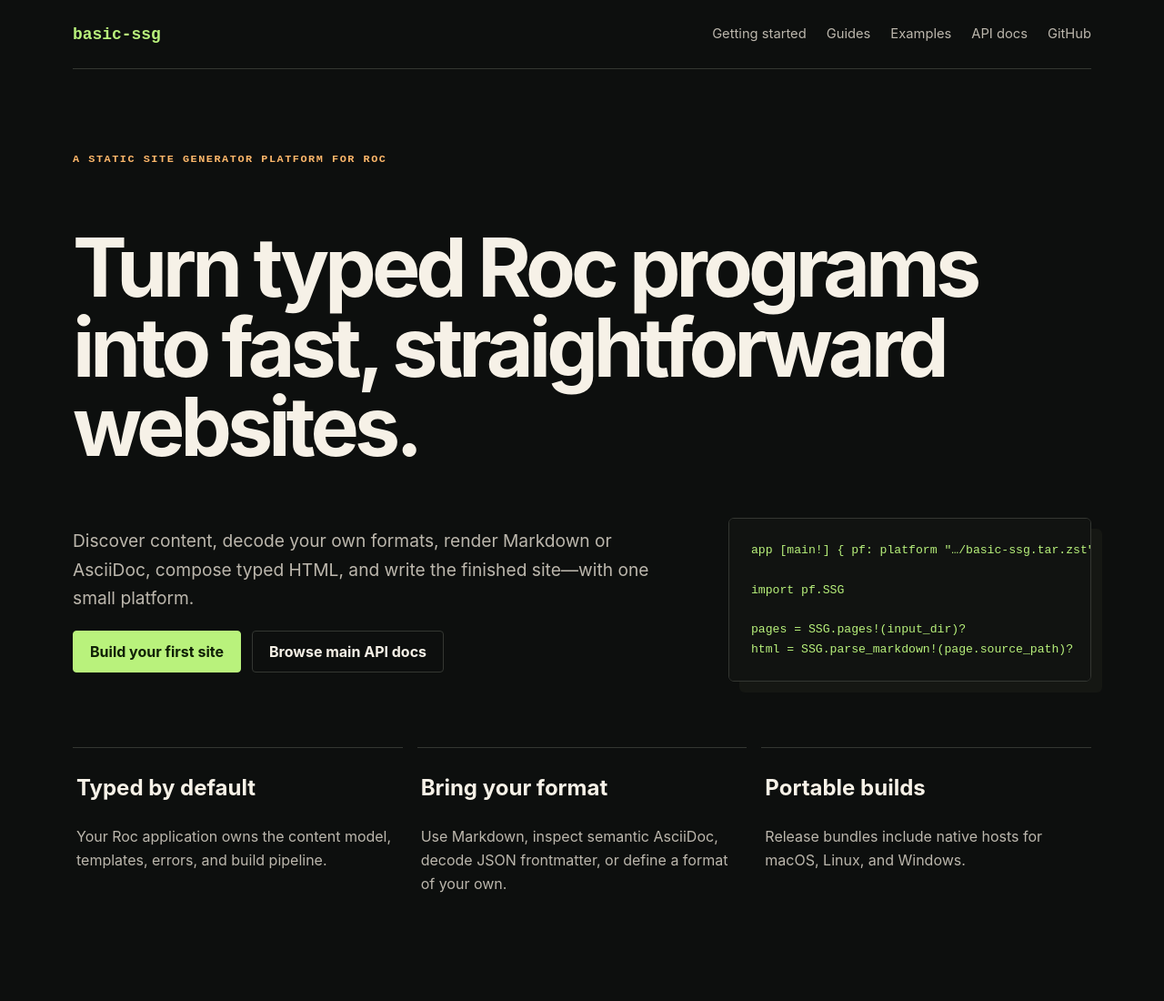
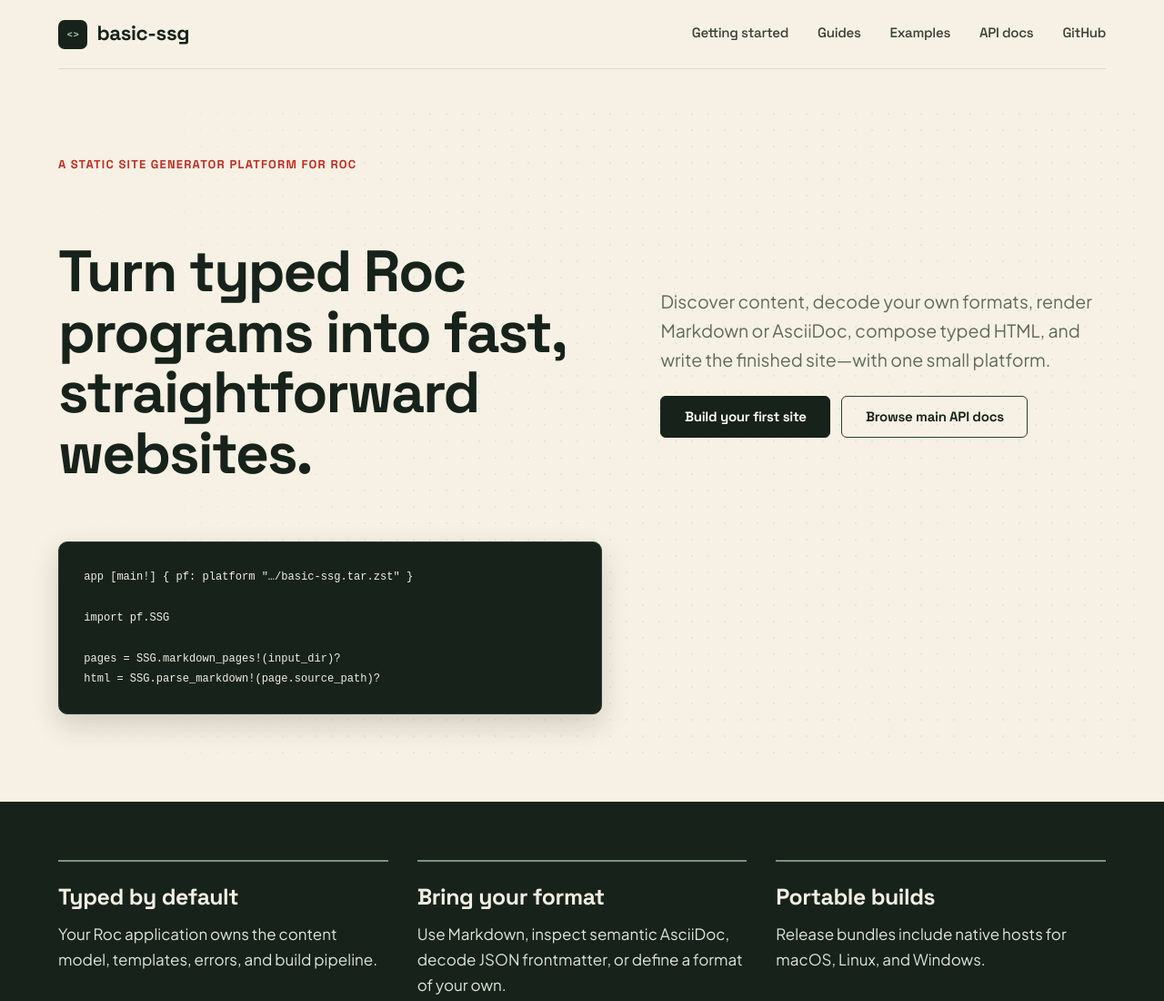
Before and after one commit to lukewilliamboswell/basic-ssg, a plain HTML site: page www/index.html in a window 1280 px wide. Shown: the top 1100 px of the page at 91% size. Drawn offline with Linux system fonts and the light colour scheme.

Commit message:
Rename Markdown pages API and restyle site

```diff
--- a/www/index.html
+++ b/www/index.html
@@ -5,6 +5,8 @@
   <meta name="viewport" content="width=device-width, initial-scale=1">
   <meta name="description" content="basic-ssg is a small, typed static-site-generation platform for Roc.">
   <title>basic-ssg · build static sites with Roc</title>
+  <link rel="preload" href="./fonts/space-grotesk-latin.woff2" as="font" type="font/woff2" crossorigin>
+  <link rel="preload" href="./fonts/plus-jakarta-sans-latin.woff2" as="font" type="font/woff2" crossorigin>
   <link rel="stylesheet" href="./site.css">
 </head>
 <body>
@@ -23,7 +25,7 @@
 
 import pf.SSG
 
-pages = SSG.pages!(input_dir)?
+pages = SSG.markdown_pages!(input_dir)?
 html = SSG.parse_markdown!(page.source_path)?</code></pre>
     </section>
     <section class="feature-grid" aria-label="Highlights">
@@ -35,7 +37,7 @@ html = SSG.parse_markdown!(page.source_path)?</code></pre>
       <div class="section-heading"><p class="eyebrow">Getting started</p><h2>From content folder to website</h2></div>
       <ol class="steps">
         <li><span>1</span><div><h3>Choose a release</h3><p>Copy the platform URL from the <a href="https://github.com/lukewilliamboswell/basic-ssg/releases/latest">latest GitHub release</a> into your Roc app header.</p></div></li>
-        <li><span>2</span><div><h3>Discover and render pages</h3><p>Use <code>SSG.pages!</code> for Markdown, <code>SSG.asciidoc_pages!</code> for AsciiDoc, or <code>SSG.pages_with!</code> for another extension.</p></div></li>
+        <li><span>2</span><div><h3>Discover and render pages</h3><p>Use <code>SSG.markdown_pages!</code> for Markdown, <code>SSG.asciidoc_pages!</code> for AsciiDoc, or <code>SSG.pages_with!</code> for another extension.</p></div></li>
         <li><span>3</span><div><h3>Compose typed HTML</h3><p>Build a document with <code>Html</code>, insert trusted rendered fragments where needed, and write it with <code>SSG.write_file!</code>.</p></div></li>
       </ol>
       <p class="callout">Start from the complete <a href="https://github.com/lukewilliamboswell/basic-ssg/tree/main/examples/orchard-guide">Orchard Guide</a>, then replace its navigation and content with your own.</p>
--- a/www/site.css
+++ b/www/site.css
@@ -1,7 +1,75 @@
-:root { color-scheme: dark; --ink:#f6f1e7; --muted:#bcb7ad; --panel:#181a19; --line:#343732; --green:#b9f27c; --orange:#ffb86b; --max:1120px; font-family:Inter,ui-sans-serif,system-ui,sans-serif }
-* { box-sizing:border-box } html { scroll-behavior:smooth } body { margin:0; background:#0d0f0e; color:var(--ink); line-height:1.65 } a { color:inherit; text-decoration-color:#777; text-underline-offset:.22em } a:hover { color:var(--green) }
-.site-header,main,footer { width:min(var(--max),calc(100% - 40px)); margin-inline:auto }.site-header { min-height:76px; display:flex; align-items:center; justify-content:space-between; gap:24px; border-bottom:1px solid var(--line) }.brand { color:var(--green); font:700 1.12rem ui-monospace,monospace; text-decoration:none } nav { display:flex; flex-wrap:wrap; gap:22px } nav a { color:var(--muted); text-decoration:none; font-size:.92rem }
-.hero { padding:92px 0 72px; display:grid; grid-template-columns:1.25fr .75fr; gap:56px; align-items:center }.eyebrow { color:var(--orange); text-transform:uppercase; letter-spacing:.13em; font:700 .74rem ui-monospace,monospace } h1,h2,h3,p { margin-top:0 } h1 { font-size:clamp(2.7rem,7vw,5.9rem); line-height:.98; letter-spacing:-.055em; grid-column:1/-1; max-width:1050px; margin-bottom:0 }.lede { font-size:1.2rem; color:var(--muted); max-width:660px }.actions,.docs-links { display:flex; flex-wrap:wrap; gap:12px }.button { display:inline-flex; min-height:46px; align-items:center; padding:0 18px; border:1px solid var(--line); border-radius:4px; text-decoration:none; font-weight:700 }.button.primary { background:var(--green); border-color:var(--green); color:#102006 }.terminal { margin:0; overflow:auto; padding:24px; background:#111311; border:1px solid var(--line); border-radius:6px; box-shadow:12px 12px 0 #151713; font-size:.82rem }.terminal span,code { color:var(--green) }
-.feature-grid,.card-grid,.examples { display:grid; grid-template-columns:repeat(3,1fr); gap:16px }.feature-grid { padding:0 0 80px }.feature-grid article,.card,.examples article { border-top:1px solid var(--line); padding:24px 4px }.feature-grid p,.card p,.examples p { color:var(--muted) }.section { padding:84px 0; border-top:1px solid var(--line) }.section-heading { display:grid; grid-template-columns:.6fr 1.4fr; gap:24px; margin-bottom:36px }.section h2 { font-size:clamp(2rem,5vw,3.8rem); line-height:1.05; letter-spacing:-.04em; margin-bottom:0 }.steps { list-style:none; padding:0; margin:0; display:grid; gap:2px }.steps li { display:grid; grid-template-columns:64px 1fr; gap:20px; padding:22px; background:var(--panel) }.steps li>span { color:var(--green); font:700 1.1rem ui-monospace,monospace }.steps p { color:var(--muted); margin-bottom:0 }.callout { margin-top:24px; padding:20px 22px; border-left:3px solid var(--orange); background:#151614 }
-.card-grid { grid-template-columns:repeat(2,1fr) }.card { padding:28px; background:var(--panel); text-decoration:none; border:1px solid transparent }.card:hover { border-color:var(--green); color:var(--ink) }.card span,.examples a { color:var(--green); font-weight:700 }.docs-panel { display:grid; grid-template-columns:1fr auto; align-items:end; gap:44px }.docs-panel p { color:var(--muted); max-width:700px } footer { padding:34px 0 50px; border-top:1px solid var(--line); color:var(--muted); display:flex; justify-content:space-between; gap:20px } footer p { margin:0 }
-@media (max-width:760px) { .site-header { align-items:flex-start; padding:20px 0; flex-direction:column } nav { gap:14px }.hero { padding-top:58px; grid-template-columns:1fr } h1 { grid-column:auto }.feature-grid,.examples,.card-grid,.section-heading,.docs-panel { grid-template-columns:1fr }.section { padding:58px 0 } footer { flex-direction:column } }
+@font-face { font-family:"Space Grotesk"; src:url("./fonts/space-grotesk-latin.woff2") format("woff2"); font-style:normal; font-weight:300 700; font-display:swap }
+@font-face { font-family:"Plus Jakarta Sans"; src:url("./fonts/plus-jakarta-sans-latin.woff2") format("woff2"); font-style:normal; font-weight:200 800; font-display:swap }
+
+:root {
+  --green-950:#17221b; --green-800:#2e3d31; --green-600:#53685a; --green-400:#7b927f; --green-200:#a3bda6;
+  --paper:#f6f1e4; --surface:#fffcf2; --tint:#eaecdc; --text:#3b4238; --muted:#616a5d;
+  --border:#ded8c6; --border-strong:#c2bda9; --accent:#c02e25; --on-dark:#f2efe2; --on-dark-muted:#dce5d7;
+  --display:"Space Grotesk","Avenir Next",system-ui,sans-serif; --body:"Plus Jakarta Sans","Avenir Next",system-ui,sans-serif;
+  --max:72rem; --radius:10px;
+}
+*,*::before,*::after { box-sizing:border-box }
+html { scroll-behavior:smooth }
+body,h1,h2,h3,p,pre { margin:0 }
+body { background:var(--paper); color:var(--text); font:1.0625rem/1.65 var(--body); -webkit-font-smoothing:antialiased }
+a { color:var(--green-600); text-decoration-color:var(--green-200); text-underline-offset:.18em; transition:color .15s ease,text-decoration-color .15s ease }
+a:hover { color:var(--accent); text-decoration-color:var(--accent) }
+h1,h2,h3,.brand,.button,nav { color:var(--green-950); font-family:var(--display); line-height:1.2; letter-spacing:-.018em }
+h1 { font-size:clamp(2.7rem,5vw,4.4rem); line-height:1.04; letter-spacing:-.03em }
+h2 { font-size:clamp(1.8rem,3vw,2.5rem) }
+h3 { font-size:1.22rem }
+p { margin-bottom:1em }
+code { font-size:.92em }
+::selection { background:var(--green-200); color:var(--green-950) }
+
+.site-header,main,footer { width:min(var(--max),calc(100% - 4rem)); margin-inline:auto }
+.site-header { min-height:76px; display:flex; align-items:center; justify-content:space-between; gap:2rem; border-bottom:1px solid var(--border) }
+.brand { display:inline-flex; align-items:center; gap:.65rem; color:var(--green-950); font-size:1.4rem; font-weight:700; text-decoration:none }
+.brand::before { content:"<>"; display:grid; place-items:center; width:2rem; height:2rem; border-radius:7px; background:var(--green-950); color:var(--green-200); font:600 .75rem var(--display) }
+nav { display:flex; flex-wrap:wrap; gap:2rem }
+nav a { padding:.25rem 0; color:var(--text); font-size:.94rem; font-weight:550; text-decoration:none; border-bottom:2px solid transparent }
+nav a:hover { color:var(--green-950); border-color:var(--green-200) }
+
+.hero { position:relative; padding:6rem 0; display:grid; grid-template-columns:1.1fr .9fr; gap:4rem; align-items:center }
+.hero::after { content:""; position:absolute; z-index:-1; inset:2.5rem -2rem; opacity:.55; background-image:radial-gradient(rgba(123,146,127,.22) 1px,transparent 1.5px); background-size:18px 18px; mask-image:linear-gradient(90deg,transparent,black 35%,black) }
+.hero .eyebrow,.section .eyebrow { grid-column:1/-1 }
+.eyebrow { margin-bottom:.75rem; color:var(--accent); font:700 .8125rem var(--display); letter-spacing:.09em; text-transform:uppercase }
+.lede { max-width:43rem; color:var(--muted); font-size:1.22rem }
+.actions,.docs-links { display:flex; flex-wrap:wrap; gap:.75rem; margin-top:1.5rem }
+.button { display:inline-flex; min-height:46px; align-items:center; padding:.78rem 1.6rem; border:1px solid var(--green-800); border-radius:6px; color:var(--green-950); font-size:.94rem; font-weight:650; text-decoration:none }
+.button:hover { background:var(--tint); color:var(--green-950) }
+.button.primary { background:var(--green-950); color:var(--surface); border-color:var(--green-950) }
+.button.primary:hover { background:var(--green-800); color:var(--surface) }
+.terminal { overflow:auto; padding:1.7rem; border:1px solid var(--green-800); border-radius:var(--radius); background:var(--green-950); color:var(--on-dark-muted); box-shadow:0 12px 30px rgba(46,42,30,.18); font:500 .82rem/1.7 ui-monospace,SFMono-Regular,monospace }
+.terminal span,.terminal code { color:var(--on-dark) }
+
+.feature-grid { width:100vw; margin-left:calc(50% - 50vw); padding:4rem max(2rem,calc((100vw - var(--max))/2)); display:grid; grid-template-columns:repeat(3,1fr); gap:2rem; background:var(--green-950); color:var(--on-dark-muted) }
+.feature-grid article { border-top:2px solid var(--green-400); padding-top:1.5rem }
+.feature-grid h2 { margin-bottom:.7rem; color:var(--on-dark); font-size:1.55rem }
+.feature-grid p { margin:0 }
+.section { padding:5.5rem 0; border-bottom:1px solid var(--border) }
+.section-heading { display:grid; grid-template-columns:.55fr 1.45fr; gap:2rem; margin-bottom:2.5rem }
+.section-heading .eyebrow { grid-column:auto }
+.steps { list-style:none; padding:0; margin:0; display:grid; grid-template-columns:repeat(3,1fr); gap:1rem }
+.steps li { min-height:15rem; padding:1.8rem; border:1px solid var(--border); border-radius:var(--radius); background:var(--surface); box-shadow:0 4px 16px rgba(46,42,30,.05) }
+.steps li>span { display:block; margin-bottom:2rem; color:var(--green-400); font:650 1.45rem var(--display) }
+.steps h3 { margin-bottom:.65rem }.steps p { color:var(--muted); margin:0 }
+.callout { margin-top:2rem; padding:1.3rem 1.5rem; border-left:4px solid var(--accent); border-radius:0 var(--radius) var(--radius) 0; background:var(--tint) }
+.card-grid,.examples { display:grid; grid-template-columns:repeat(2,1fr); gap:1rem }
+.card,.examples article { padding:2rem; border:1px solid var(--border); border-radius:var(--radius); background:var(--surface) }
+.card { color:var(--text); text-decoration:none; transition:transform .15s ease,border-color .15s ease,box-shadow .15s ease }
+.card:hover { transform:translateY(-2px); border-color:var(--green-400); box-shadow:0 8px 24px rgba(46,42,30,.08) }
+.card h3,.examples h3 { margin-bottom:.65rem }.card p,.examples p { color:var(--muted) }.card span,.examples a { color:var(--accent); font-weight:700 }
+.examples { grid-template-columns:repeat(3,1fr) }
+.docs-panel { width:100vw; margin-left:calc(50% - 50vw); padding-inline:max(2rem,calc((100vw - var(--max))/2)); display:grid; grid-template-columns:1fr auto; align-items:end; gap:3rem; background:var(--tint) }
+.docs-panel p { max-width:44rem; color:var(--muted) }
+footer { padding:2.5rem 0 3.5rem; display:flex; justify-content:space-between; gap:2rem; color:var(--muted); font-size:.94rem }
+footer p { margin:0 }
+
+@media (max-width:800px) {
+  .site-header { padding:1.25rem 0; align-items:flex-start; flex-direction:column } nav { gap:1rem 1.4rem }
+  .hero { padding:4rem 0; grid-template-columns:1fr; gap:2.5rem }.hero::after { inset:1rem -1rem }
+  .feature-grid,.steps,.examples,.card-grid,.section-heading,.docs-panel { grid-template-columns:1fr }
+  .section { padding:4rem 0 }.steps li { min-height:auto }.docs-panel { align-items:start } footer { flex-direction:column }
+}
+@media (max-width:500px) { .site-header,main,footer { width:min(var(--max),calc(100% - 2rem)) } h1 { font-size:2.45rem } }
```
Also changed, not shown: www/fonts/PLUS_JAKARTA_SANS_LICENSE.txt (added), www/fonts/SPACE_GROTESK_LICENSE.txt (added), www/fonts/plus-jakarta-sans-latin.woff2 (added), www/fonts/space-grotesk-latin.woff2 (added), 5 other files.
